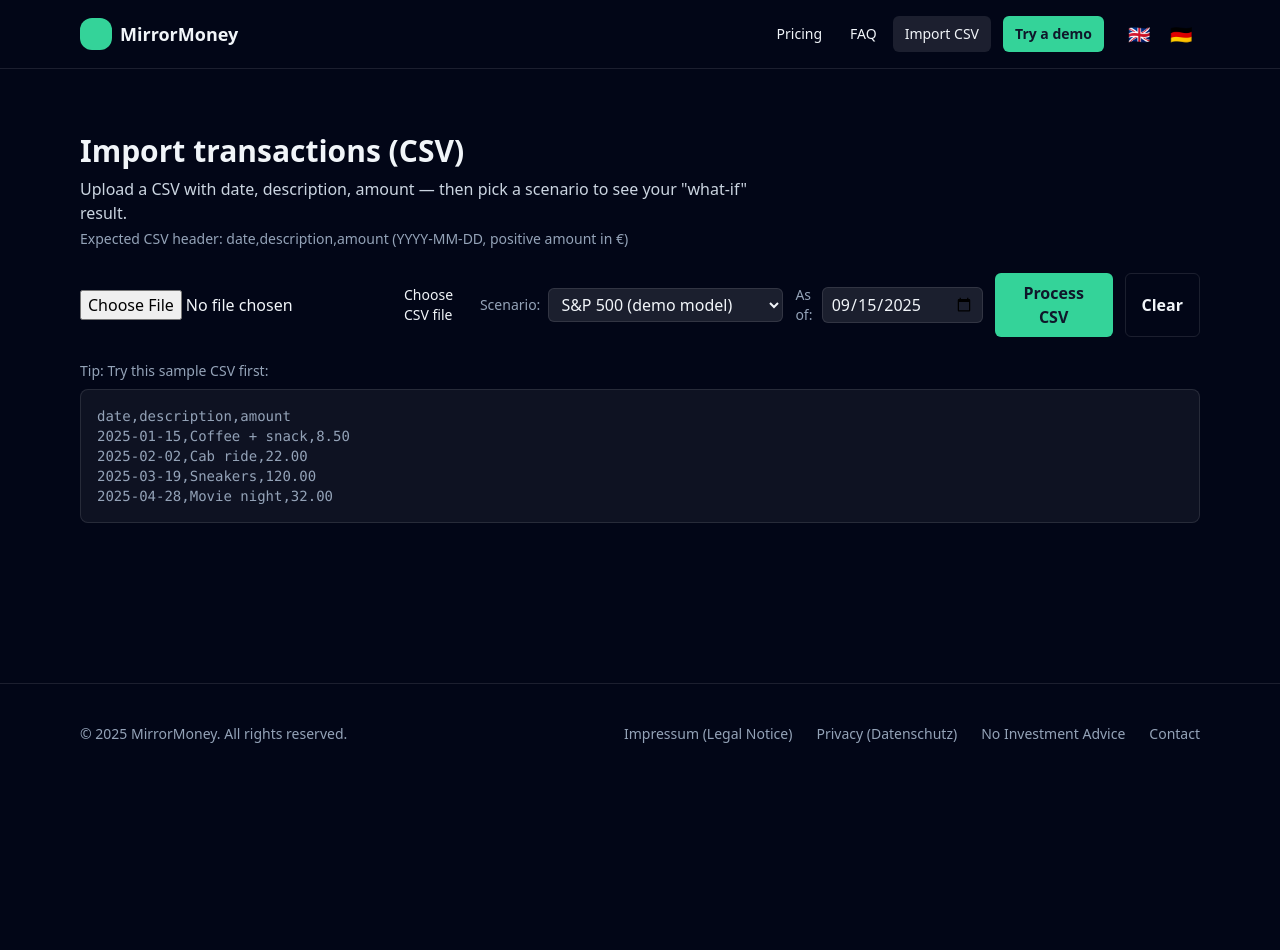
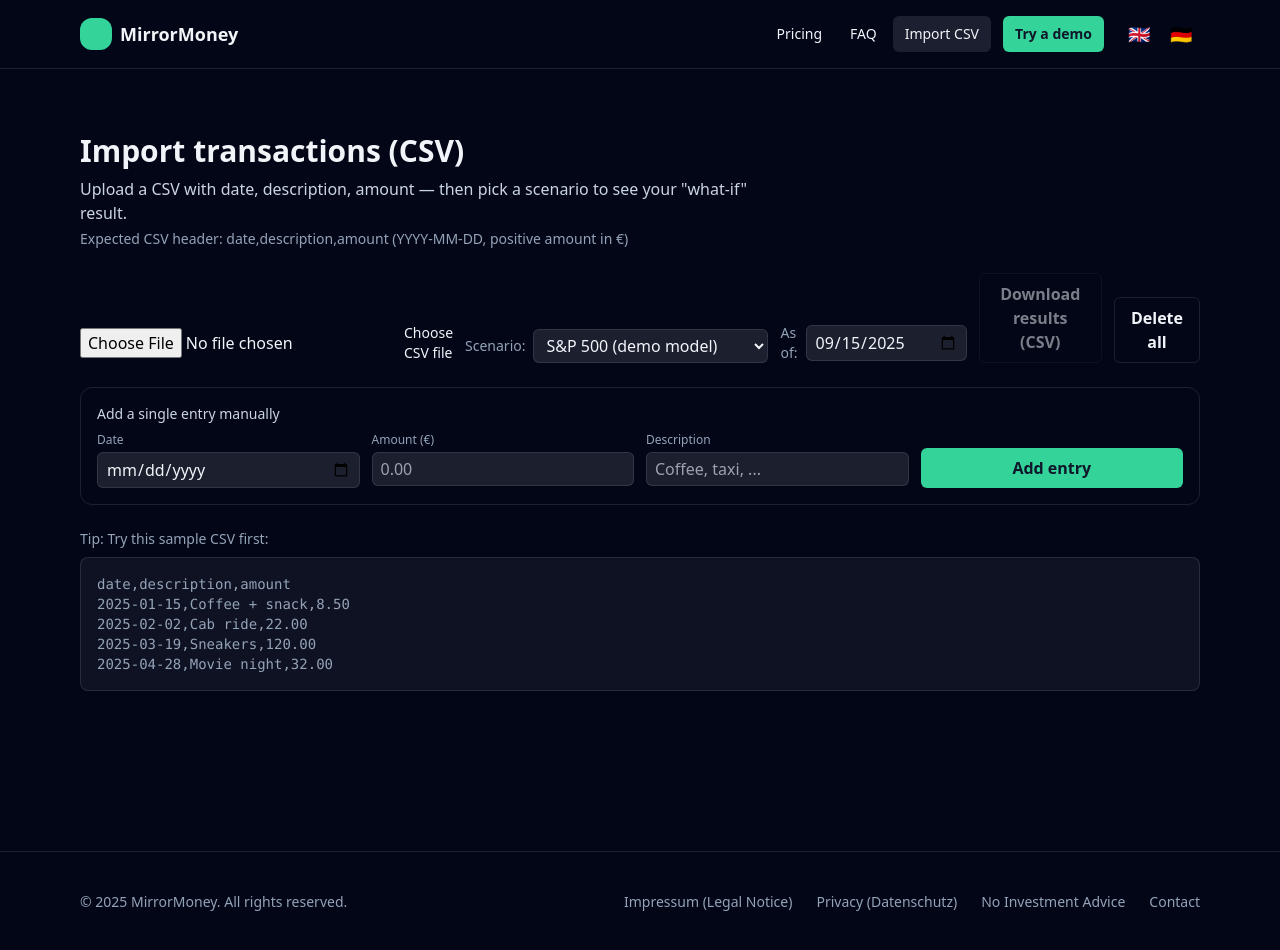
Before and after one commit to Mirrormoney/money-mirror-landing, a Next.js app: page /import in a window 1280 px wide. Before the commit the page ends 800 px from the top, so only its background shows below. Built offline with nearby package versions, Linux system fonts and the light colour scheme.

Commit message:
feat(import): manual add + per-row results + chart + CSV export

```diff
--- a/app/import/page.tsx
+++ b/app/import/page.tsx
@@ -1,5 +1,5 @@
 'use client'
-import { useState } from 'react'
+import { useMemo, useState } from 'react'
 import { useT } from '@/lib/i18n'
 import { Asset, parseYMD, ratio } from '@/lib/pricing'
 
@@ -32,37 +32,103 @@ function parseCsv(text: string): Tx[] {
   return rows
 }
 
+function fmtEUR(n: number) {
+  return new Intl.NumberFormat(undefined, { style: 'currency', currency: 'EUR' }).format(n)
+}
+
 export default function ImportPage() {
   const t = useT()
   const [fileName, setFileName] = useState<string | null>(null)
   const [rows, setRows] = useState<Tx[]>([])
   const [scenario, setScenario] = useState<Asset>('SP500')
   const [asOf, setAsOf] = useState<string>(new Date().toISOString().slice(0,10))
-  const [result, setResult] = useState<{ total:number, hypo:number } | null>(null)
+
+  // Manual entry form
+  const [mDate, setMDate] = useState<string>('')
+  const [mDesc, setMDesc] = useState<string>('')
+  const [mAmt, setMAmt] = useState<string>('')
 
   const onFile = async (f: File) => {
     const text = await f.text()
     const parsed = parseCsv(text)
     setFileName(f.name)
     setRows(parsed)
-    setResult(null)
   }
 
-  const process = () => {
-    const asOfDate = parseYMD(asOf)
-    if (!asOfDate) { alert('Invalid As-of date'); return }
-    let total = 0, hypo = 0
-    for (const r of rows) {
-      const d = parseYMD(r.date)
-      if (!d) continue
-      total += r.amount
-      const mult = ratio(scenario, d, asOfDate)
-      hypo += r.amount * mult
-    }
-    setResult({ total, hypo })
+  const addManual = () => {
+    if (!mDate || !parseYMD(mDate)) { alert('Invalid date'); return }
+    const amt = parseFloat(mAmt.replace(',', '.'))
+    if (!isFinite(amt) || amt <= 0) { alert('Invalid amount'); return }
+    const desc = mDesc?.trim() || 'Manual entry'
+    setRows(prev => [...prev, { date: mDate, amount: amt, description: desc }])
+    setMDate(''); setMDesc(''); setMAmt('')
+    if (!fileName) setFileName('manual')
   }
 
-  const clearAll = () => { setRows([]); setFileName(null); setResult(null) }
+  const removeRow = (index: number) => {
+    setRows(prev => prev.filter((_, i) => i !== index))
+  }
+
+  const clearAll = () => { setRows([]); setFileName(null) }
+
+  const asOfDate = useMemo(()=> parseYMD(asOf), [asOf])
+
+  // Compute per-row results (sorted by date for display)
+  const computed = useMemo(()=>{
+    if (!asOfDate) return []
+    return rows
+      .map((r, idx) => {
+        const d = parseYMD(r.date)
+        if (!d) return null
+        const mult = ratio(scenario, d, asOfDate)
+        const value = r.amount * mult
+        return { ...r, index: idx, mult, value, dateObj: d }
+      })
+      .filter(Boolean as any)
+      .sort((a:any,b:any)=> a.dateObj.getTime() - b.dateObj.getTime())
+  }, [rows, scenario, asOfDate])
+
+  const totals = useMemo(()=>{
+    const spent = (computed as any[]).reduce((s, r:any)=>s + r.amount, 0)
+    const hypo  = (computed as any[]).reduce((s, r:any)=>s + r.value, 0)
+    return { spent, hypo, gain: hypo - spent }
+  }, [computed])
+
+  // CSV export of results
+  const downloadCsv = () => {
+    const header = ['date','description','amount','scenario','as_of','multiplier','what_if_value']
+    const lines = [header.join(',')]
+    for (const r of computed as any[]) {
+      lines.push(`${r.date},${r.description.replace(/,/g,';')},${r.amount.toFixed(2)},${scenario},${asOf},${r.mult.toFixed(6)},${r.value.toFixed(2)}`)
+    }
+    lines.push(`TOTAL,,${totals.spent.toFixed(2)},${scenario},${asOf},,${totals.hypo.toFixed(2)}`)
+    const blob = new Blob(['\ufeff' + lines.join('\n')], { type: 'text/csv;charset=utf-8;' })
+    const url = URL.createObjectURL(blob)
+    const a = document.createElement('a')
+    a.href = url
+    a.download = `money-mirror-results-${asOf}.csv`
+    a.click()
+    URL.revokeObjectURL(url)
+  }
+
+  // Simple cumulative chart path (SVG polyline)
+  const chartPath = useMemo(()=>{
+    if ((computed as any[]).length === 0) return ''
+    const cumVals:number[] = []
+    let sum = 0
+    for (const r of computed as any[]) { sum += r.value; cumVals.push(sum) }
+    const w = 640, h = 160, pad = 8
+    const n = cumVals.length
+    const minV = Math.min(...cumVals)
+    const maxV = Math.max(...cumVals)
+    const span = Math.max(1e-6, maxV - minV)
+    const pts = cumVals.map((v,i)=>{
+      const x = pad + (i*(w-2*pad))/(Math.max(1,n-1))
+      const y = pad + (h-2*pad) * (1 - (v - minV)/span)
+      return `${x.toFixed(1)},${y.toFixed(1)}`
+    })
+    return pts.join(' ')
+  }, [computed])
 
   return (
     <section className="container py-16">
@@ -70,7 +136,8 @@ export default function ImportPage() {
       <p className="mt-2 text-slate-300 max-w-2xl">{t('import_desc')}</p>
       <p className="mt-1 text-slate-400 text-sm">{t('csv_format')}</p>
 
-      <div className="mt-6 flex flex-col md:flex-row gap-3">
+      {/* Controls */}
+      <div className="mt-6 flex flex-col md:flex-row md:items-end gap-3">
         <label className="inline-flex items-center gap-3">
           <input type="file" accept=".csv,text/csv" onChange={e=>e.target.files && onFile(e.target.files[0])}/>
           <span className="text-sm">{fileName ? fileName : t('choose_file')}</span>
@@ -85,11 +152,97 @@ export default function ImportPage() {
           <span className="text-sm text-slate-400">{t('as_of')}:</span>
           <input type="date" value={asOf} onChange={e=>setAsOf(e.target.value)} className="bg-white/10 border border-white/10 rounded-md px-2 py-1"/>
         </div>
-        <button onClick={process} className="bg-brand-accent text-slate-900 px-4 py-2 rounded-md font-semibold">{t('process')}</button>
-        <button onClick={clearAll} className="border border-white/10 px-4 py-2 rounded-md font-semibold">{t('clear')}</button>
+        <button onClick={downloadCsv} disabled={(computed as any[]).length===0} className="border border-white/10 px-4 py-2 rounded-md font-semibold disabled:opacity-50">
+          {t('download_csv')}
+        </button>
+        <button onClick={clearAll} className="border border-white/10 px-4 py-2 rounded-md font-semibold">{t('delete_all')}</button>
       </div>
 
-      {rows.length === 0 && (
+      {/* Manual entry */}
+      <div className="mt-6 rounded-xl border border-white/10 p-4">
+        <div className="text-sm text-slate-300 mb-2">{t('manual_title')}</div>
+        <div className="grid md:grid-cols-4 gap-3">
+          <div>
+            <label className="block text-xs text-slate-400 mb-1">{t('field_date')}</label>
+            <input type="date" value={mDate} onChange={e=>setMDate(e.target.value)} className="w-full bg-white/10 border border-white/10 rounded-md px-2 py-1"/>
+          </div>
+          <div>
+            <label className="block text-xs text-slate-400 mb-1">{t('field_amount')}</label>
+            <input type="number" step="0.01" min="0" placeholder="0.00" value={mAmt} onChange={e=>setMAmt(e.target.value)} className="w-full bg-white/10 border border-white/10 rounded-md px-2 py-1"/>
+          </div>
+          <div className="md:col-span-1">
+            <label className="block text-xs text-slate-400 mb-1">{t('field_desc')}</label>
+            <input type="text" value={mDesc} onChange={e=>setMDesc(e.target.value)} className="w-full bg-white/10 border border-white/10 rounded-md px-2 py-1" placeholder="Coffee, taxi, ..." />
+          </div>
+          <div className="self-end">
+            <button onClick={addManual} className="w-full bg-brand-accent text-slate-900 px-4 py-2 rounded-md font-semibold">{t('add_row')}</button>
+          </div>
+        </div>
+      </div>
+
+      {/* Table */}
+      {(computed as any[]).length > 0 && (
+        <div className="mt-8">
+          <div className="text-slate-300 text-sm mb-2">
+            {(computed as any[]).length} {t('rows_label')}
+          </div>
+          <div className="rounded-xl border border-white/10 overflow-x-auto">
+            <table className="w-full text-sm">
+              <thead className="bg-white/5">
+                <tr>
+                  <th className="text-left px-4 py-2">{t('table_date')}</th>
+                  <th className="text-left px-4 py-2">{t('table_desc')}</th>
+                  <th className="text-right px-4 py-2">{t('table_amt')}</th>
+                  <th className="text-right px-4 py-2">{t('multiplier')}</th>
+                  <th className="text-right px-4 py-2">{t('what_if_value')}</th>
+                  <th className="px-2 py-2"></th>
+                </tr>
+              </thead>
+              <tbody>
+                {(computed as any[]).map((r:any, i:number)=>(
+                  <tr key={i} className="odd:bg-white/0 even:bg-white/5">
+                    <td className="px-4 py-2">{r.date}</td>
+                    <td className="px-4 py-2">{r.description}</td>
+                    <td className="px-4 py-2 text-right">{fmtEUR(r.amount)}</td>
+                    <td className="px-4 py-2 text-right">{r.mult.toFixed(3)}×</td>
+                    <td className="px-4 py-2 text-right font-semibold">{fmtEUR(r.value)}</td>
+                    <td className="px-2 py-2 text-right">
+                      <button onClick={()=>removeRow(r.index)} className="text-slate-300 hover:text-white text-xs underline">{t('remove')}</button>
+                    </td>
+                  </tr>
+                ))}
+              </tbody>
+              <tfoot>
+                <tr className="bg-white/5">
+                  <td className="px-4 py-2 font-semibold" colSpan={2}>{t('totals')}</td>
+                  <td className="px-4 py-2 text-right font-semibold">{fmtEUR(totals.spent)}</td>
+                  <td className="px-4 py-2"></td>
+                  <td className="px-4 py-2 text-right font-semibold">{fmtEUR(totals.hypo)}</td>
+                  <td className="px-2 py-2"></td>
+                </tr>
+                <tr>
+                  <td className="px-4 py-2 text-slate-400" colSpan={4}>{t('gain')}</td>
+                  <td className="px-4 py-2 text-right">{fmtEUR(totals.gain)}</td>
+                  <td className="px-2 py-2"></td>
+                </tr>
+              </tfoot>
+            </table>
+          </div>
+
+          {/* Chart */}
+          <div className="mt-6 rounded-lg border border-white/10 p-4">
+            <div className="text-sm text-slate-300 mb-2">Cumulative {t('what_if_value')}</div>
+            <div className="relative h-44">
+              <svg viewBox="0 0 640 160" className="absolute inset-0 w-full h-full">
+                <rect x="0" y="0" width="640" height="160" fill="transparent"/>
+                <polyline fill="none" stroke="#34D399" strokeWidth="3" points={chartPath} />
+              </svg>
+            </div>
+          </div>
+        </div>
+      )}
+
+      {(computed as any[]).length === 0 && (
         <div className="mt-6 text-slate-400 text-sm">
           <p>Tip: Try this sample CSV first:</p>
           <pre className="mt-2 whitespace-pre-wrap rounded-lg bg-white/5 p-4 border border-white/10">{`date,description,amount
@@ -99,49 +252,6 @@ export default function ImportPage() {
 2025-04-28,Movie night,32.00`}</pre>
         </div>
       )}
-
-      {rows.length > 0 && (
-        <div className="mt-8">
-          <div className="text-slate-300 text-sm mb-2">{rows.length} rows</div>
-          <div className="rounded-xl border border-white/10 overflow-x-auto">
-            <table className="w-full text-sm">
-              <thead className="bg-white/5">
-                <tr>
-                  <th className="text-left px-4 py-2">{t('table_date')}</th>
-                  <th className="text-left px-4 py-2">{t('table_desc')}</th>
-                  <th className="text-right px-4 py-2">{t('table_amt')}</th>
-                </tr>
-              </thead>
-              <tbody>
-                {rows.map((r,i)=>(
-                  <tr key={i} className="odd:bg-white/0 even:bg-white/5">
-                    <td className="px-4 py-2">{r.date}</td>
-                    <td className="px-4 py-2">{r.description}</td>
-                    <td className="px-4 py-2 text-right">€{r.amount.toFixed(2)}</td>
-                  </tr>
-                ))}
-              </tbody>
-            </table>
-          </div>
-        </div>
-      )}
-
-      {result && (
-        <div className="mt-8 grid md:grid-cols-3 gap-6">
-          <div className="rounded-xl border border-white/10 p-6">
-            <div className="text-slate-400 text-sm">{t('total_spent')}</div>
-            <div className="text-3xl font-semibold mt-1">€{result.total.toFixed(2)}</div>
-          </div>
-          <div className="rounded-xl border border-white/10 p-6">
-            <div className="text-slate-400 text-sm">{t('total_hyp')}</div>
-            <div className="text-3xl font-semibold mt-1">€{result.hypo.toFixed(2)}</div>
-          </div>
-          <div className="rounded-xl border border-white/10 p-6">
-            <div className="text-slate-400 text-sm">{t('result')}</div>
-            <div className="mt-2 text-sm text-slate-300">Calculated with a deterministic demo model (not real market data). For education only.</div>
-          </div>
-        </div>
-      )}
     </section>
   )
 }
```
